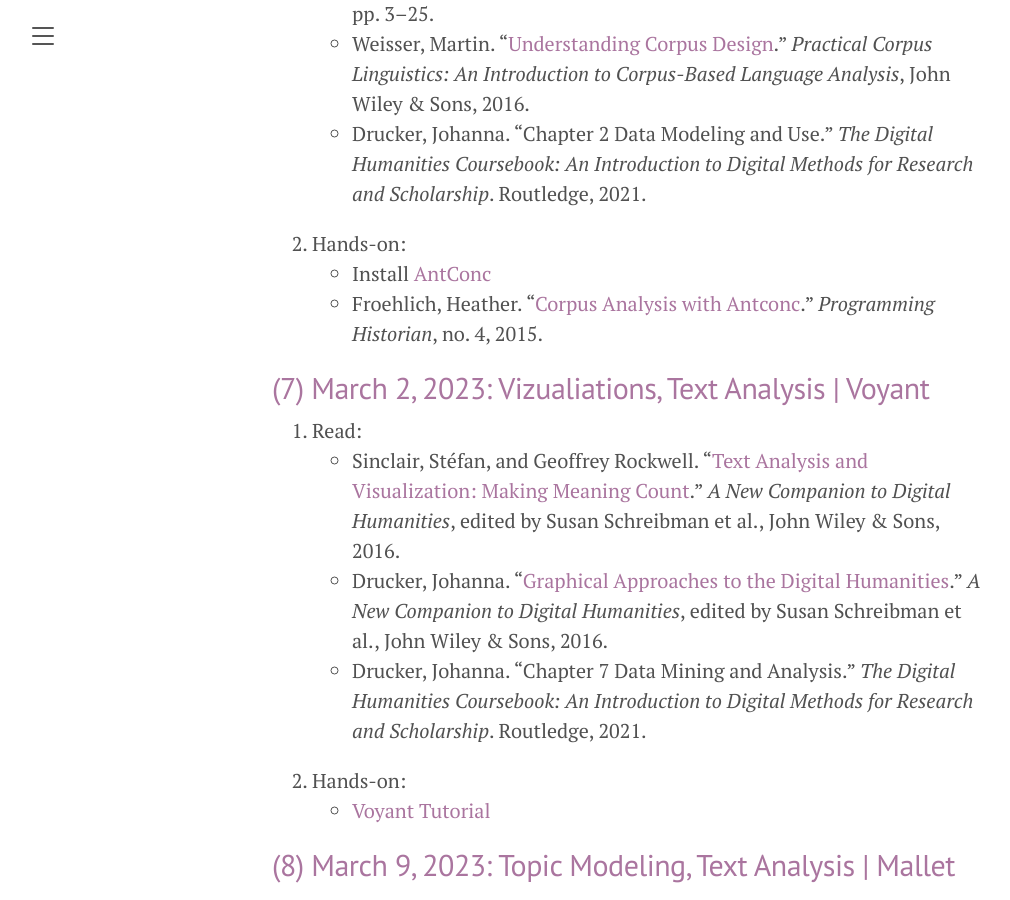
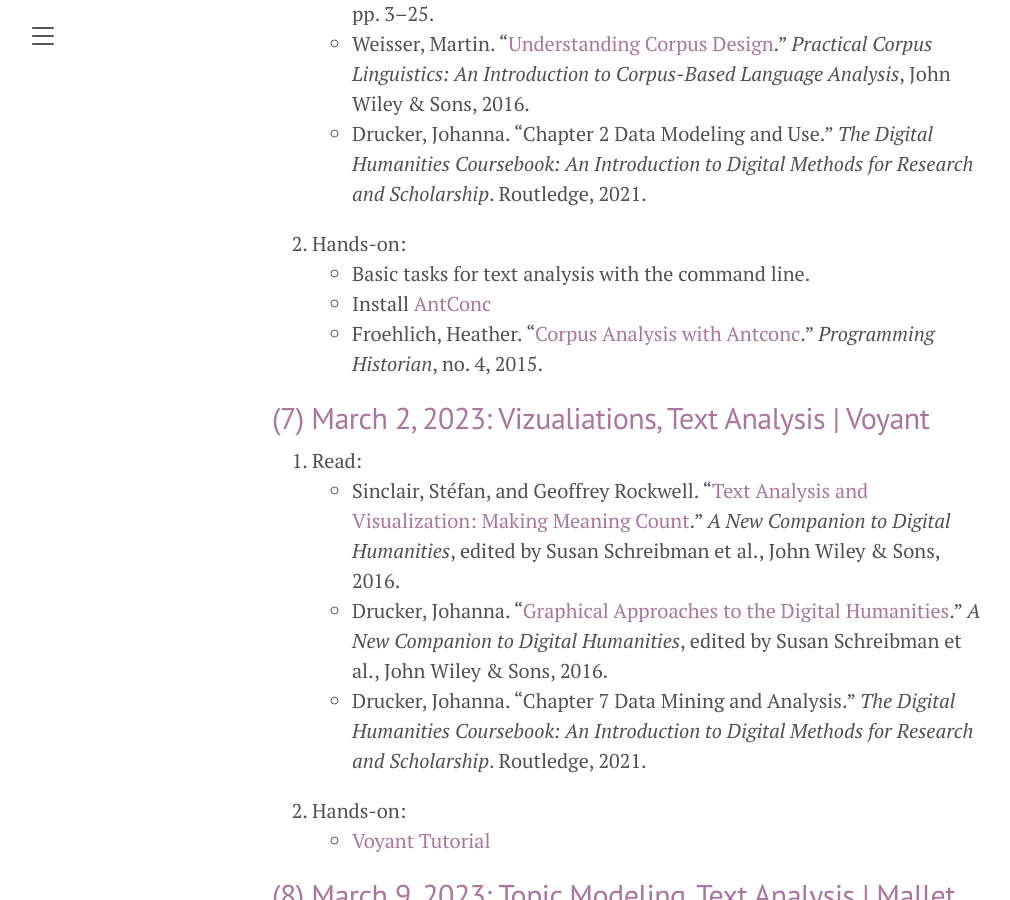
Before and after one commit to susannalles/DHPracticum_Spring23, a Jekyll site: the page built from schedule.md, in a window 1280 px wide and 900 px high, scrolled down 2585 px. Shown: the whole window, without its empty margins (8-1018 px from the left). Built offline with Jekyll 4.4.1, drawn with Linux system fonts in a browser that asks for light colours.

Commit message:
Update schedule.md

```diff
--- a/schedule.md
+++ b/schedule.md
@@ -67,6 +67,7 @@ title: Program
   - Drucker, Johanna. "Chapter 2 Data Modeling and Use." *The Digital Humanities Coursebook: An Introduction to Digital Methods for Research and Scholarship*. Routledge, 2021.
 
 2. Hands-on:
+  - Basic tasks for text analysis with the command line.
   - Install [AntConc](https://www.laurenceanthony.net/software/antconc/)
   - Froehlich, Heather. “[Corpus Analysis with Antconc](https://programminghistorian.org/en/lessons/corpus-analysis-with-antconc).” *Programming Historian*, no. 4, 2015.
 
```
